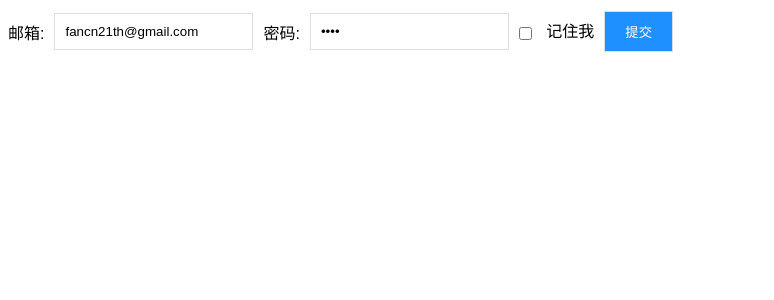
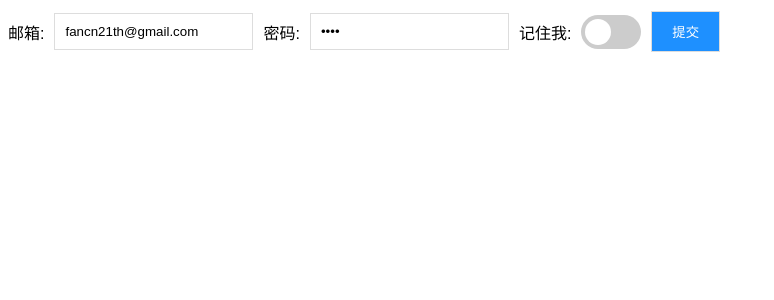
Before and after one commit to fancn21th/1-008-Advanced-Vue, a Vue app: page / in a window 1280 px wide. Shown: the top 300 px of the page, without its empty margins (0-774 px from the left). Built offline with nearby package versions, Linux system fonts and the light colour scheme.

Commit message:
feat: switch button added

```diff
--- a/src/assets/css/app.css
+++ b/src/assets/css/app.css
@@ -45,3 +45,66 @@ body {
     align-items: stretch;
   }
 }
+
+/* The switch - the box around the slider */
+.switch {
+  position: relative;
+  display: inline-block;
+  width: 60px;
+  height: 34px;
+}
+
+/* Hide default HTML checkbox */
+.switch input {
+  opacity: 0;
+  width: 0;
+  height: 0;
+}
+
+/* The slider */
+.slider {
+  position: absolute;
+  cursor: pointer;
+  top: 0;
+  left: 0;
+  right: 0;
+  bottom: 0;
+  background-color: #ccc;
+  -webkit-transition: 0.4s;
+  transition: 0.4s;
+}
+
+.slider:before {
+  position: absolute;
+  content: '';
+  height: 26px;
+  width: 26px;
+  left: 4px;
+  bottom: 4px;
+  background-color: white;
+  -webkit-transition: 0.4s;
+  transition: 0.4s;
+}
+
+input:checked + .slider {
+  background-color: #2196f3;
+}
+
+input:focus + .slider {
+  box-shadow: 0 0 1px #2196f3;
+}
+
+input:checked + .slider:before {
+  -webkit-transform: translateX(26px);
+  -ms-transform: translateX(26px);
+  transform: translateX(26px);
+}
+
+/* Rounded sliders */
+.slider.round {
+  border-radius: 34px;
+}
+
+.slider.round:before {
+  border-radius: 50%;
+}
--- a/src/components/LoginForm.vue
+++ b/src/components/LoginForm.vue
@@ -4,19 +4,29 @@
     <input
       type="email"
       id="email"
+      name="email"
       placeholder="Enter email"
-      name="email"
       v-model="email"
     />
     <label for="pwd">密码:</label>
     <input
       type="password"
       id="pwd"
+      name="pswd"
       placeholder="Enter password"
-      name="pswd"
       v-model="pswd"
     />
-    <label> <input type="checkbox" name="remember" /> 记住我 </label>
+    <!-- Rounded switch -->
+    <label for="rememberme">记住我:</label>
+    <label class="switch">
+      <input
+        type="checkbox"
+        id="rememberme"
+        name="rememberme"
+        v-model="rememberme"
+      />
+      <span class="slider round"></span>
+    </label>
     <button type="submit">提交</button>
   </form>
 </template>
@@ -27,6 +37,7 @@ export default {
     return {
       email: 'fancn21th@gmail.com',
       pswd: 'abcd',
+      rememberme: false,
     };
   },
   methods: {
@@ -34,6 +45,7 @@ export default {
       console.log('表单提交内容', {
         email: this.email,
         pswd: this.pswd,
+        rememberme: this.rememberme,
       });
     },
   },
```
